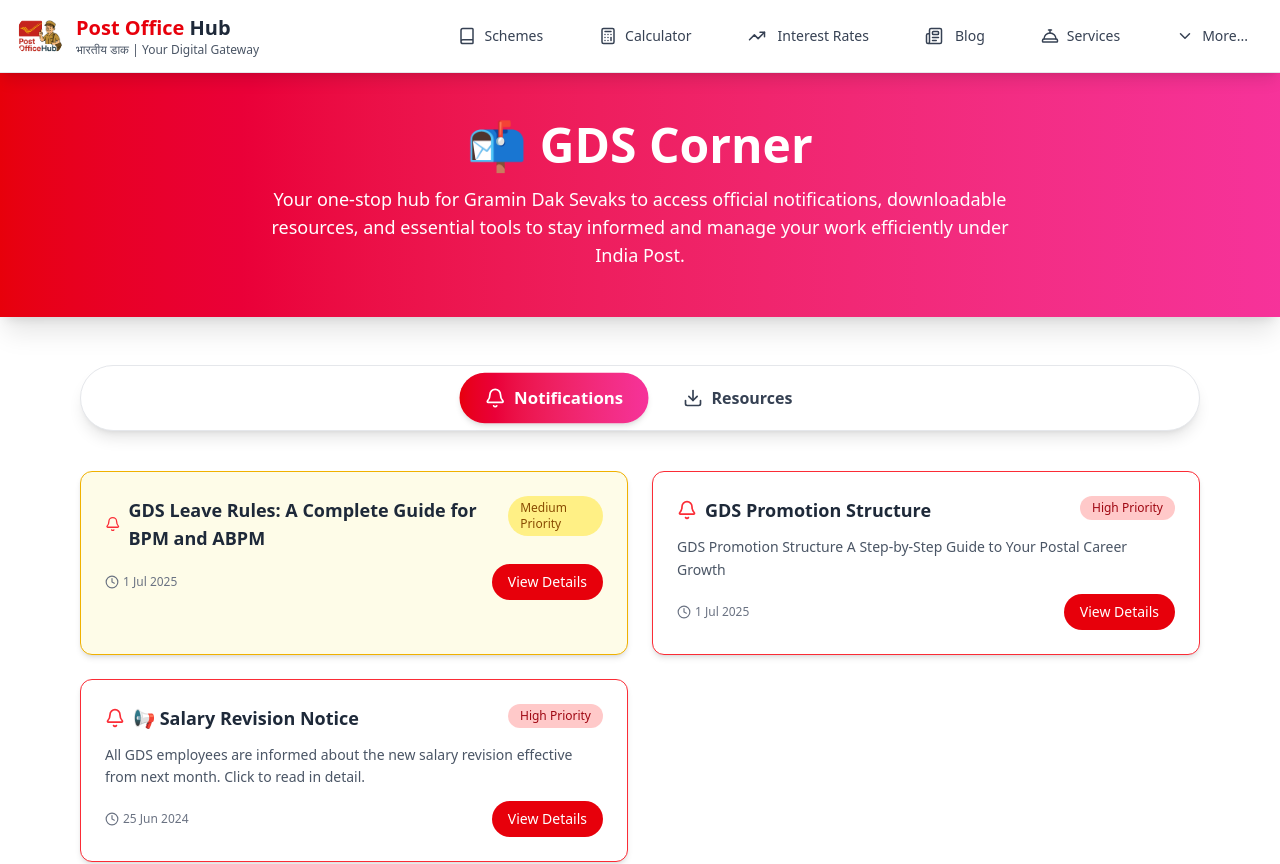
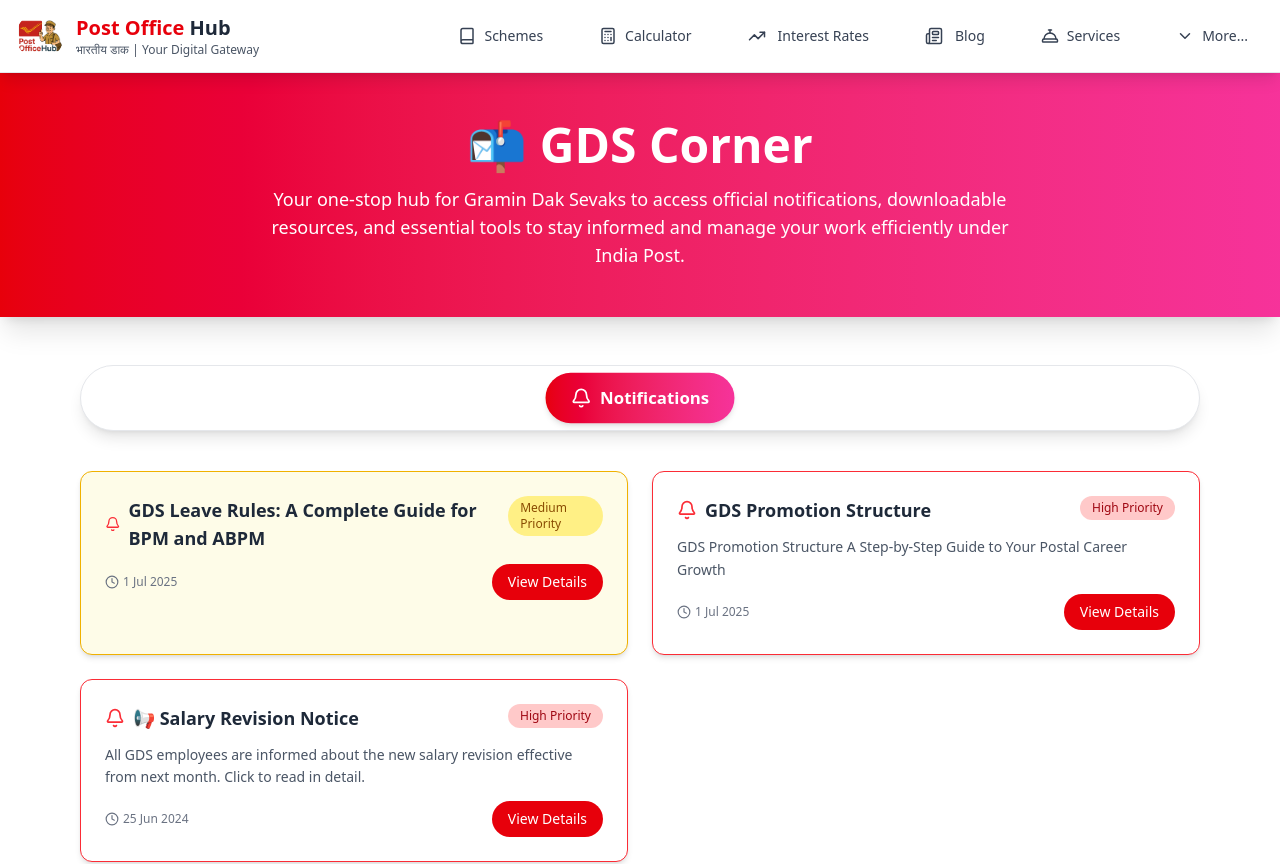
Before and after one commit to Deepank-code/postofficehub, a Next.js app: page /gds-corner in a window 1280 px wide. Shown: the top 864 px of the page. Built offline with nearby package versions, Linux system fonts and the light colour scheme.

Commit message:
resources section fixing

```diff
--- a/app/_components/GDSTabs.js
+++ b/app/_components/GDSTabs.js
@@ -157,7 +157,7 @@
         >
           <Bell size={20} /> Notifications
         </button>
-        <button
+        {/* <button
           onClick={() => setActiveTab("resources")}
           className={`flex items-center gap-2 px-6 py-3 rounded-full text-base font-semibold transition-all duration-300 ${
             activeTab === "resources"
@@ -166,7 +166,7 @@
           }`}
         >
           <Download size={20} /> Resources
-        </button>
+        </button> */}
         {/* tools button */}
         {/* <button
           onClick={() => setActiveTab("tools")}
@@ -248,7 +248,7 @@
           </motion.div>
         )}
 
-        {activeTab === "resources" && (
+        {/* {activeTab === "resources" && (
           <motion.div
             key="resources"
             initial="initial"
@@ -282,7 +282,7 @@
               </motion.div>
             ))}
           </motion.div>
-        )}
+        )} */}
 
         {/* {activeTab === "tools" && (
           <motion.div
```
Also changed, not shown: content/gds-corner/resources/gds-rescource.md (added).
